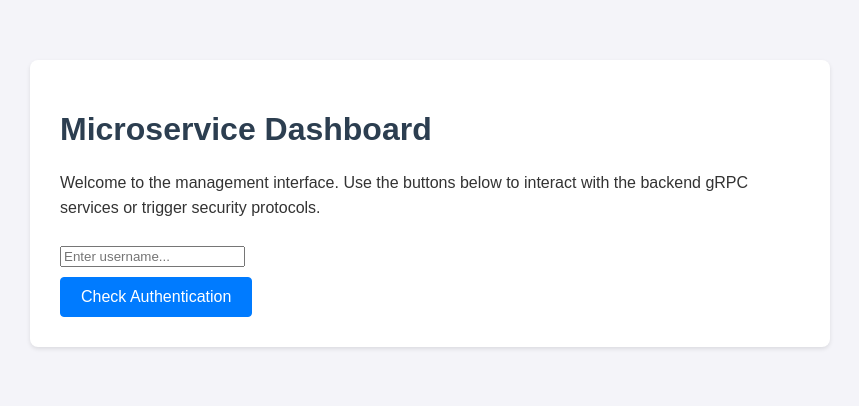
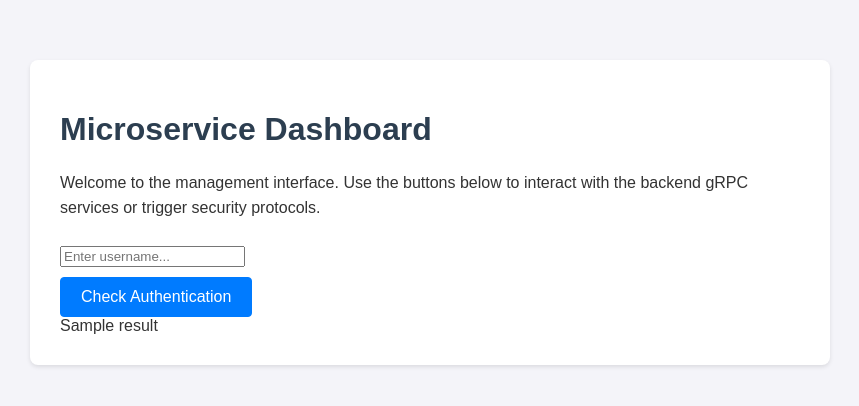
Before and after one commit to SecuringMicroservicesLab/DjangoSite, a Django app: template mysite/main_app/templates/main_app/index.html in a window 1280 px wide. Shown: the top 406 px of the page, without its empty margins (210-1069 px from the left). Run offline with Django 5.2, Linux system fonts and the light colour scheme; the template is opened without the code that fills it: most values are stand-ins (such as "Sample title", 1, 10 or a date in 2020).

```diff
--- a/mysite/main_app/templates/main_app/index.html
+++ b/mysite/main_app/templates/main_app/index.html
@@ -71,6 +71,18 @@
         </div>
         <button class="btn-primary" type="submit">Check Authentication</button>
       </form>
+
+      {% if result %}
+        <div class="alert alert-success">
+          {{ result }}
+        </div>
+      {% endif %}
+
+      {% if error %}
+        <div class="alert alert-error">
+          {{ error }}
+        </div>
+      {% endif %}
     </div>
 
   </body>
```
Also changed, not shown: mysite/main_app/views.py (+22 -9 lines).
